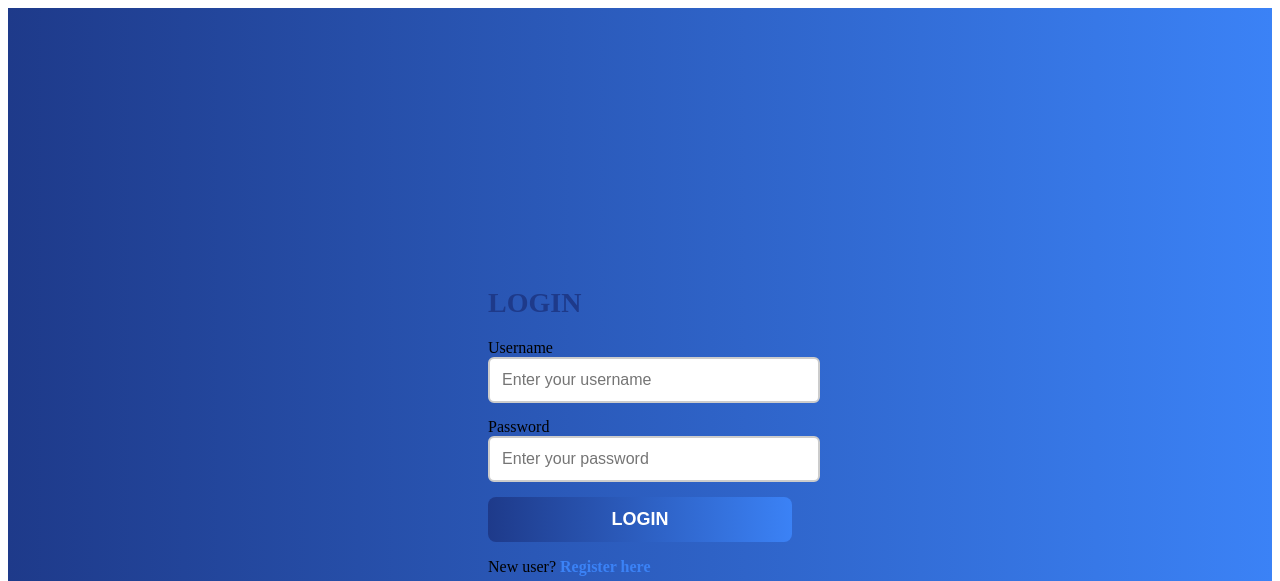
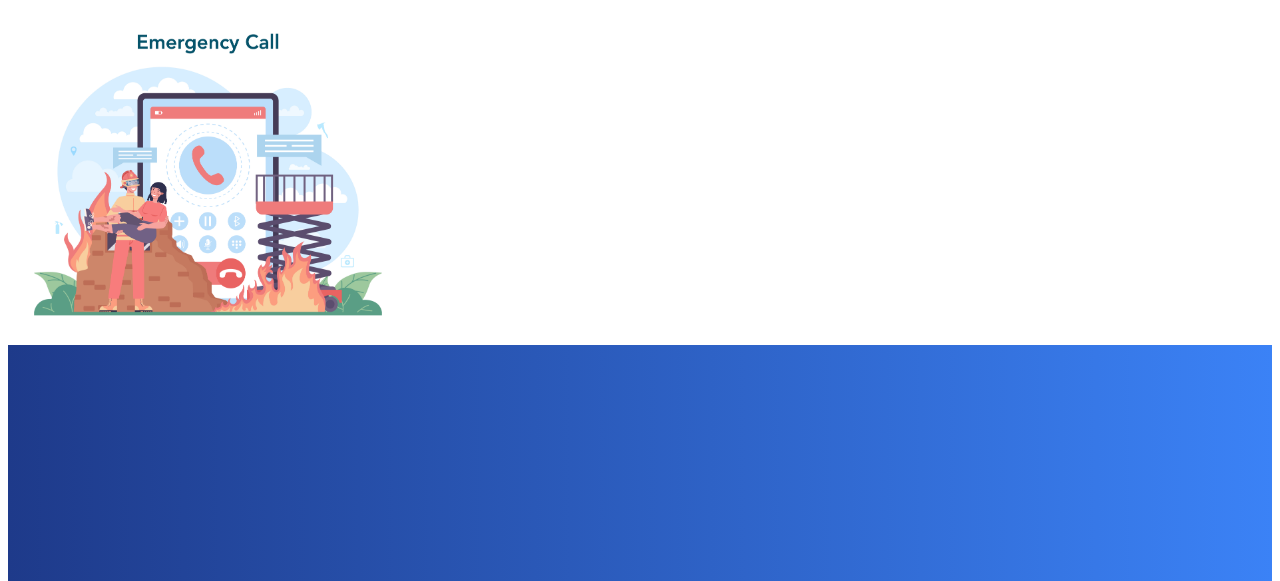
Before and after one commit to LhaseParth2610/ResQ, a Flask app: page /login in a window 1280 px wide. Shown: the top 581 px of the page. Run offline with Flask 3, Linux system fonts and the light colour scheme; parts of the project's set-up code (start-up, migrations or seed data) failed here and were passed over.

Commit message:
login page

```diff
--- a/templates/login.html
+++ b/templates/login.html
@@ -1,5 +1,6 @@
 {% extends "base.html" %}
 {% block content %}
+<img src="{{ url_for('static', filename='images/login-bg.jpg') }}" alt="Login Background" width="400">
 
 <div class="row justify-content-center">
     <div class="col-md-6">
```
Also changed, not shown: static/images/login-bg.jpg (renamed from static/images/firefighter_device_2.jpg).
